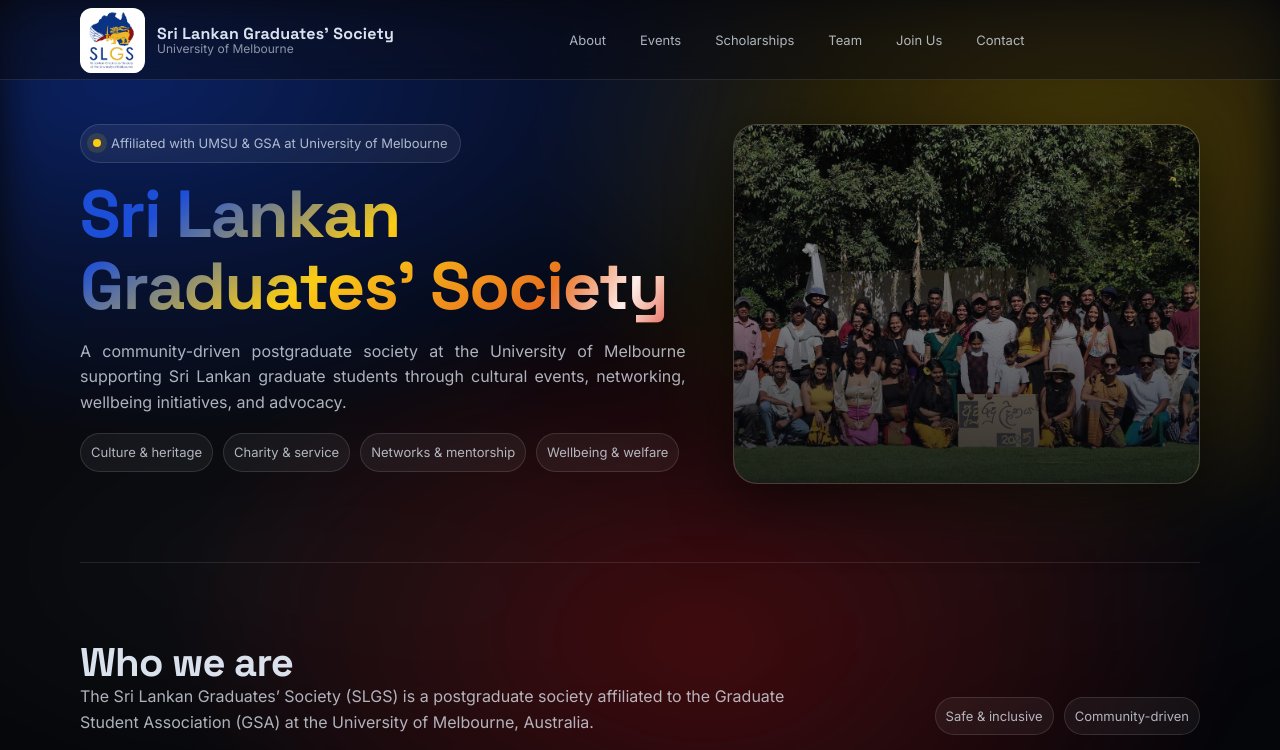
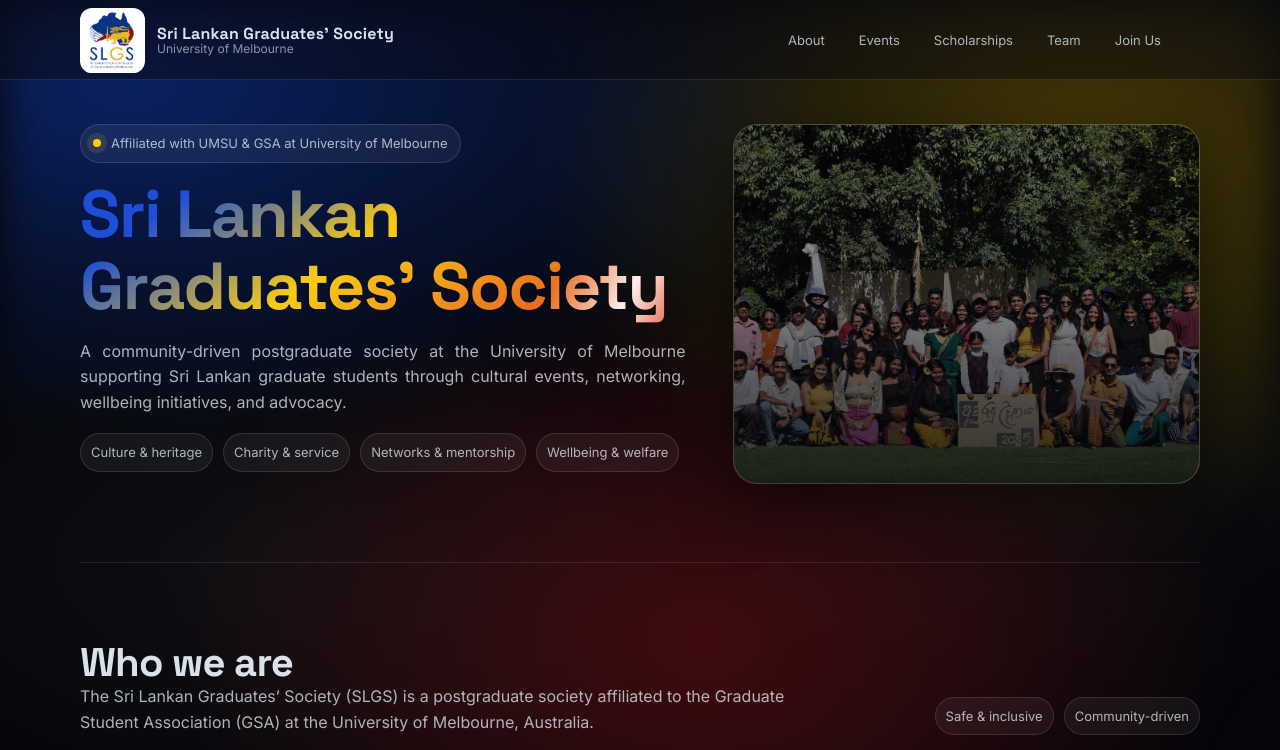
Before and after one commit to slgs-unimelb/slgs-unimelb.github.io, a plain HTML site: page index.html in a window 1280 px wide. Shown: the top 750 px of the page. Drawn offline with Linux system fonts and the light colour scheme.

Commit message:
Add TODO list and update navigation links for contacts and brand logo

```diff
--- a/assets/css/styles.css
+++ b/assets/css/styles.css
@@ -162,10 +162,10 @@
   align-items:center;
   gap: 8px;
   flex-wrap: nowrap;
-  justify-content: center;
+  justify-content: flex-end;
   overflow-x: auto;
   scrollbar-width: none;
-  padding: 2px 0;
+  padding: 2px 10px;
 }
 .nav-links::-webkit-scrollbar{ display: none; }
 .nav-links a{
--- a/assets/partials/header.html
+++ b/assets/partials/header.html
@@ -1,6 +1,6 @@
 <header class="nav" role="banner">
   <div class="container nav-inner">
-    <a class="brand" href="{{BASE}}/index.html#home" aria-label="SLGS Home">
+    <a class="brand" href="{{BASE}}/index.html" aria-label="SLGS Home">
       <span class="brand-mark" aria-hidden="true">
         <img src="{{BASE}}/assets/img/slgs_logo.png" alt="" />
       </span>
@@ -18,7 +18,7 @@
       <a data-nav href="{{BASE}}/index.html#scholarships">Scholarships</a>
       <a data-nav data-page="team" href="{{BASE}}/index.html#team">Team</a>
       <a data-nav href="{{BASE}}/index.html#join">Join Us</a>
-      <a data-nav data-page="contact" href="{{BASE}}/pages/contact/">Contact</a>
+      <!-- <a data-nav data-page="contact" href="{{BASE}}/pages/contact/">Contact</a> -->
     </nav>
   </div>
 </header>
```
Also changed, not shown: 1 other file.
